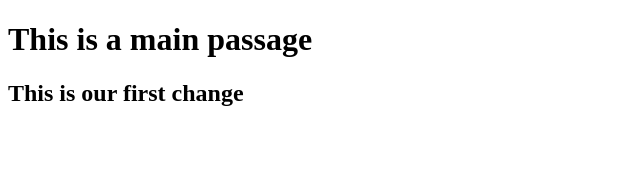
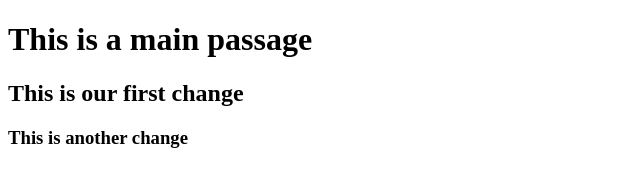
Before and after one commit to hathungth/Project-5, a plain HTML site: page index.html in a window 1280 px wide. Shown: the whole page, without its empty margins (0-640 px from the left). Drawn offline with Linux system fonts and the light colour scheme.

Commit message:
Change 2

```diff
--- a/index.html
+++ b/index.html
@@ -8,5 +8,6 @@
   <body>
     <h1>This is a main passage</h1>
     <h2>This is our first change</h2>
+    <h3>This is another change</h3>
   </body>
 </html>
```
